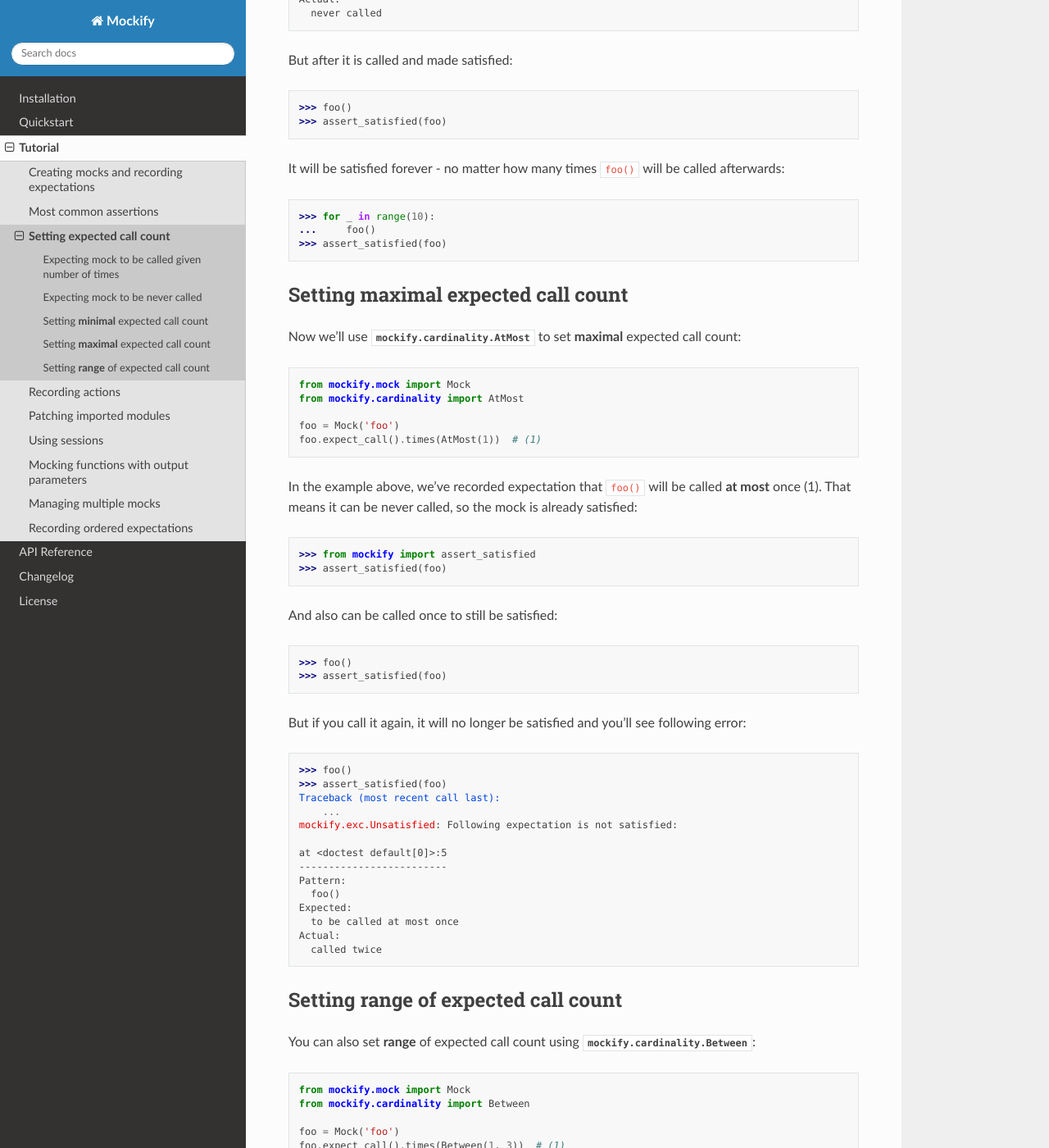
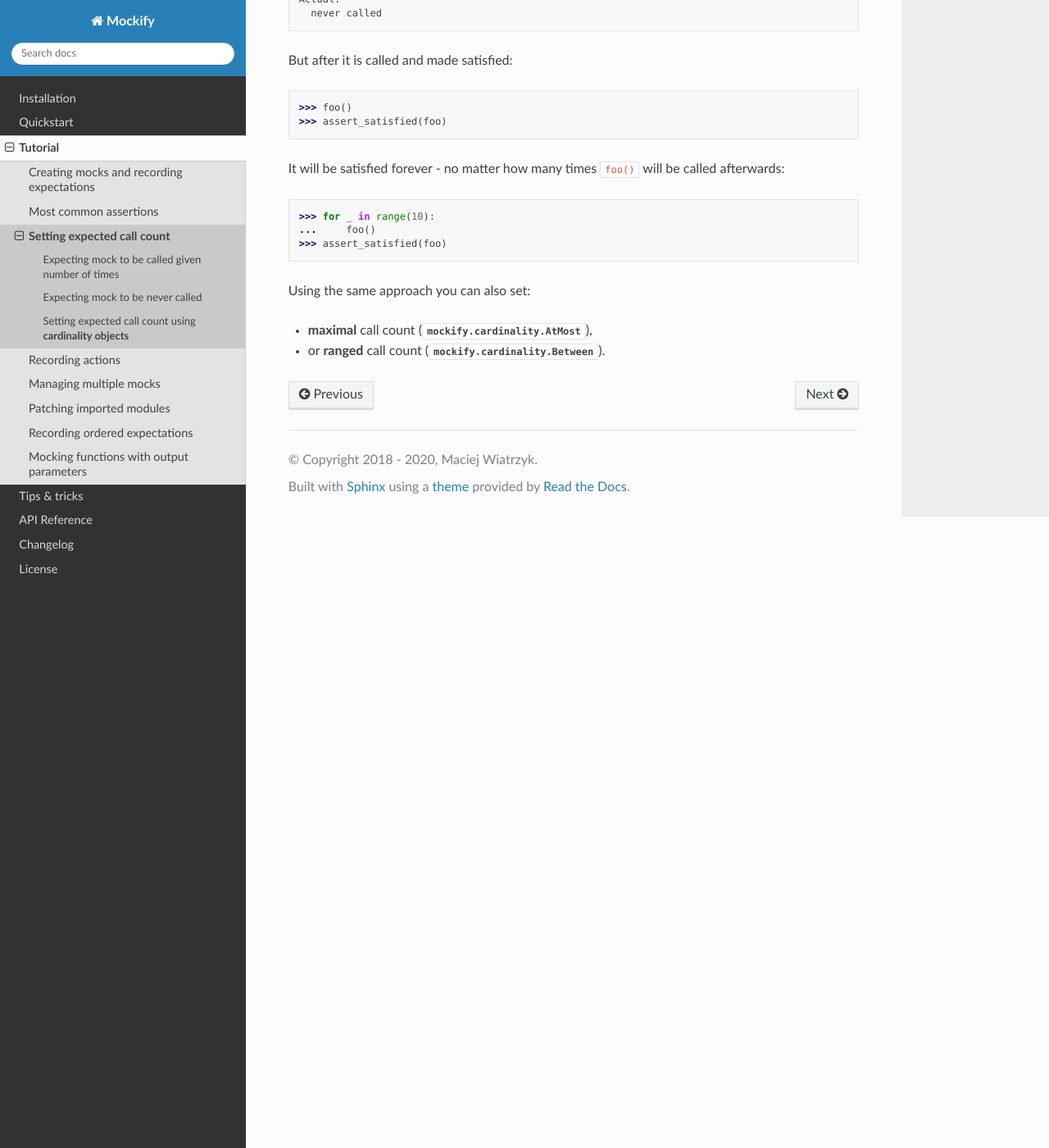
Before and after one commit to mwiatrzyk/mockify, a Sphinx documentation site: the page built from docs/source/tutorial/setting-expected-call-count.rst, in a window 1280 px wide and 1400 px high, scrolled down 3006 px. Shown: the whole window at 82% size. Built offline with Sphinx 7.4.7 and the Read the Docs theme 2.0.0, drawn with Linux system fonts in a browser that asks for light colours; the version number could not be read and is left out; some of the changed text lies outside the part shown.

```diff
--- /dev/null
+++ b/docs/source/tips-and-tricks.rst
@@ -0,0 +1,2 @@
+Tips & tricks
+=============
--- a/docs/source/tutorial/patching-imported-modules.rst
+++ b/docs/source/tutorial/patching-imported-modules.rst
@@ -2,6 +2,8 @@
 
 Patching imported modules
 =========================
+
+.. versionadded:: 0.6
 
 With Mockify you can easily substitute imported module with a mocked version.
 Consider following code:
--- a/docs/source/tutorial/setting-expected-call-count.rst
+++ b/docs/source/tutorial/setting-expected-call-count.rst
@@ -138,8 +138,8 @@
 
 And that's the whole trick.
 
-Setting **minimal** expected call count
----------------------------------------
+Setting expected call count using **cardinality objects**
+---------------------------------------------------------
 
 Previously presented :meth:`mockify.Expectation.times` can also be used in
 conjunction with so called **cardinality objects** available via
@@ -193,100 +193,7 @@
     ...     foo()
     >>> assert_satisfied(foo)
 
-Setting **maximal** expected call count
----------------------------------------
+Using the same approach you can also set:
 
-Now we'll use :class:`mockify.cardinality.AtMost` to set **maximal** expected
-call count:
-
-.. testcode::
-
-    from mockify.mock import Mock
-    from mockify.cardinality import AtMost
-
-    foo = Mock('foo')
-    foo.expect_call().times(AtMost(1))  # (1)
-
-In the example above, we've recorded expectation that ``foo()`` will be
-called **at most** once (1). That means it can be never called, so the mock
-is already satisfied:
-
-.. doctest::
-
-    >>> from mockify import assert_satisfied
-    >>> assert_satisfied(foo)
-
-And also can be called once to still be satisfied:
-
-.. doctest::
-
-    >>> foo()
-    >>> assert_satisfied(foo)
-
-But if you call it again, it will no longer be satisfied and you'll see
-following error:
-
-.. doctest::
-
-    >>> foo()
-    >>> assert_satisfied(foo)
-    Traceback (most recent call last):
-        ...
-    mockify.exc.Unsatisfied: Following expectation is not satisfied:
-    <BLANKLINE>
-    at <doctest default[0]>:5
-    -------------------------
-    Pattern:
-      foo()
-    Expected:
-      to be called at most once
-    Actual:
-      called twice
-
-Setting **range** of expected call count
-----------------------------------------
-
-You can also set **range** of expected call count using
-:class:`mockify.cardinality.Between`:
-
-.. testcode::
-
-    from mockify.mock import Mock
-    from mockify.cardinality import Between
-
-    foo = Mock('foo')
-    foo.expect_call().times(Between(1, 3))  # (1)
-
-In the example above we've recorded expectation that ``foo()`` will be called
-from 1 to 3 times. This cardinality object is a mix of two previous. Right
-now it is not satisfied, but if you call it once, twice or three times it
-will be satisfied:
-
-.. doctest::
-
-    >>> from mockify import assert_satisfied
-    >>> foo()
-    >>> assert_satisfied(foo)
-    >>> foo()
-    >>> assert_satisfied(foo)
-    >>> foo()
-    >>> assert_satisfied()
-
-And it will no longer be if you call it again:
-
-.. doctest::
-
-    >>> foo()
-    >>> assert_satisfied(foo)
-    Traceback (most recent call last):
-        ...
-    mockify.exc.Unsatisfied: Following expectation is not satisfied:
-    <BLANKLINE>
-    at <doctest default[0]>:5
-    -------------------------
-    Pattern:
-      foo()
-    Expected:
-      to be called from 1 to 3 times
-    Actual:
-      called 4 times
+* **maximal** call count (:class:`mockify.cardinality.AtMost`),
+* or **ranged** call count (:class:`mockify.cardinality.Between`).
```
Also changed, not shown: docs/source/index.rst (+8 -7 lines), docs/source/tutorial.rst (+2 -15 lines), docs/source/tutorial/managing-multiple-mocks.rst (added, +333 -0 lines), docs/source/tutorial/recording-action-chains.rst (+76 -0 lines), docs/source/tutorial/recording-ordered-expectations.rst (added, +120 -0 lines).
